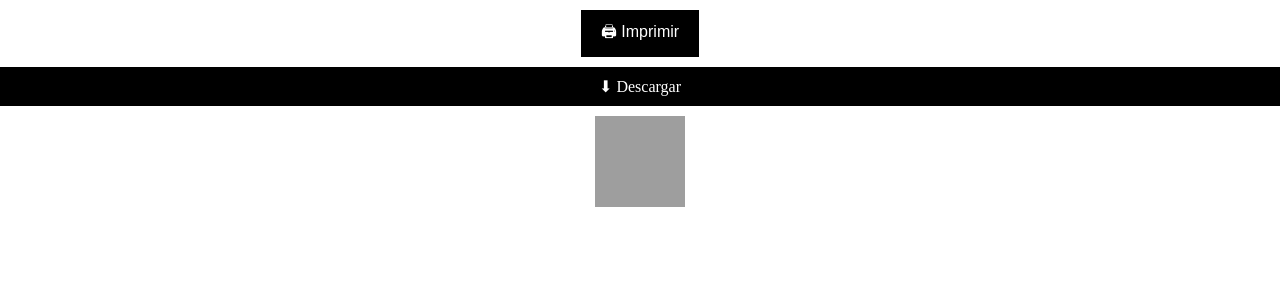
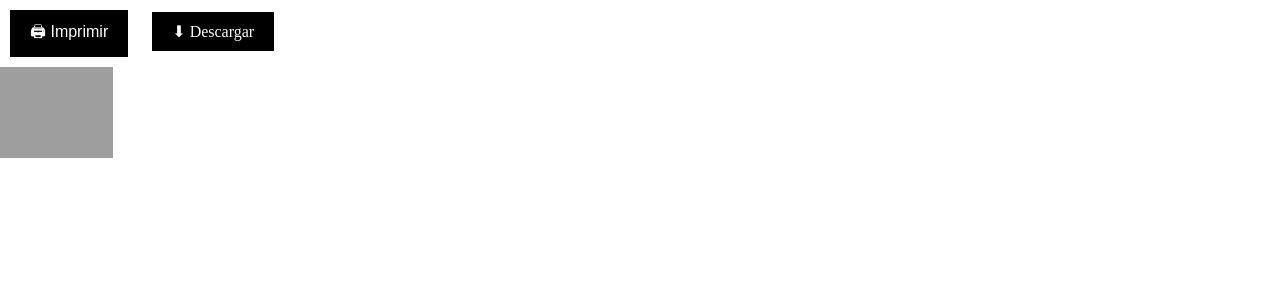
Before and after one commit to Patrimonio2-web/anexos, a Flask app: page /mobiliario/ver_etiqueta/1 in a window 1280 px wide. Shown: the top 300 px of the page. Run offline with Flask 3, Linux system fonts and the light colour scheme; some libraries are stand-ins or nearby versions; grey boxes are pictures that could not be loaded.

Commit message:
Adjust etiqueta dimensions and print styles
Updated the dimensions of the etiqueta container and image to 30mm width while maintaining the height at 24mm. Adjusted print media styles for better formatting.

```diff
--- a/templates/ver_etiqueta.html
+++ b/templates/ver_etiqueta.html
@@ -3,6 +3,7 @@
 <head>
     <meta charset="UTF-8">
     <title>Etiqueta {{ id }}</title>
+
     <style>
         body {
             margin: 0;
@@ -11,18 +12,14 @@
         }
 
         .etiqueta-container {
-            width: 24mm;
+            width: 30mm;
             height: 24mm;
-            display: flex;
-            flex-direction: column;
-            align-items: center;
-            justify-content: center;
-            margin: auto;
         }
 
         img {
-            width: 24mm;
+            width: 30mm;
             height: 24mm;
+            display: block;
         }
 
         button,
@@ -33,19 +30,31 @@
             border: none;
             font-size: 16px;
             cursor: pointer;
-            margin: 10px auto;
-            display: block;
-            text-align: center;
+            margin: 10px;
+            display: inline-block;
             text-decoration: none;
         }
 
+        /* 🔥 CONFIG IMPRESIÓN PRO */
         @media print {
+
+            @page {
+                size: 30mm 24mm;
+                margin: 0;
+            }
+
+            body {
+                margin: 0;
+            }
+
             button,
             .download-btn {
                 display: none;
             }
 
             .etiqueta-container {
+                width: 30mm;
+                height: 24mm;
                 margin: 0;
                 padding: 0;
                 page-break-after: avoid;
@@ -53,11 +62,15 @@
         }
     </style>
 </head>
+
 <body>
+
     <button onclick="window.print()">🖨 Imprimir</button>
     <a href="{{ etiqueta_url }}" download="etiqueta_{{ id }}.png" class="download-btn">⬇ Descargar</a>
+
     <div class="etiqueta-container">
         <img src="{{ etiqueta_url }}" alt="Etiqueta ID {{ id }}">
     </div>
+
 </body>
 </html>
```
